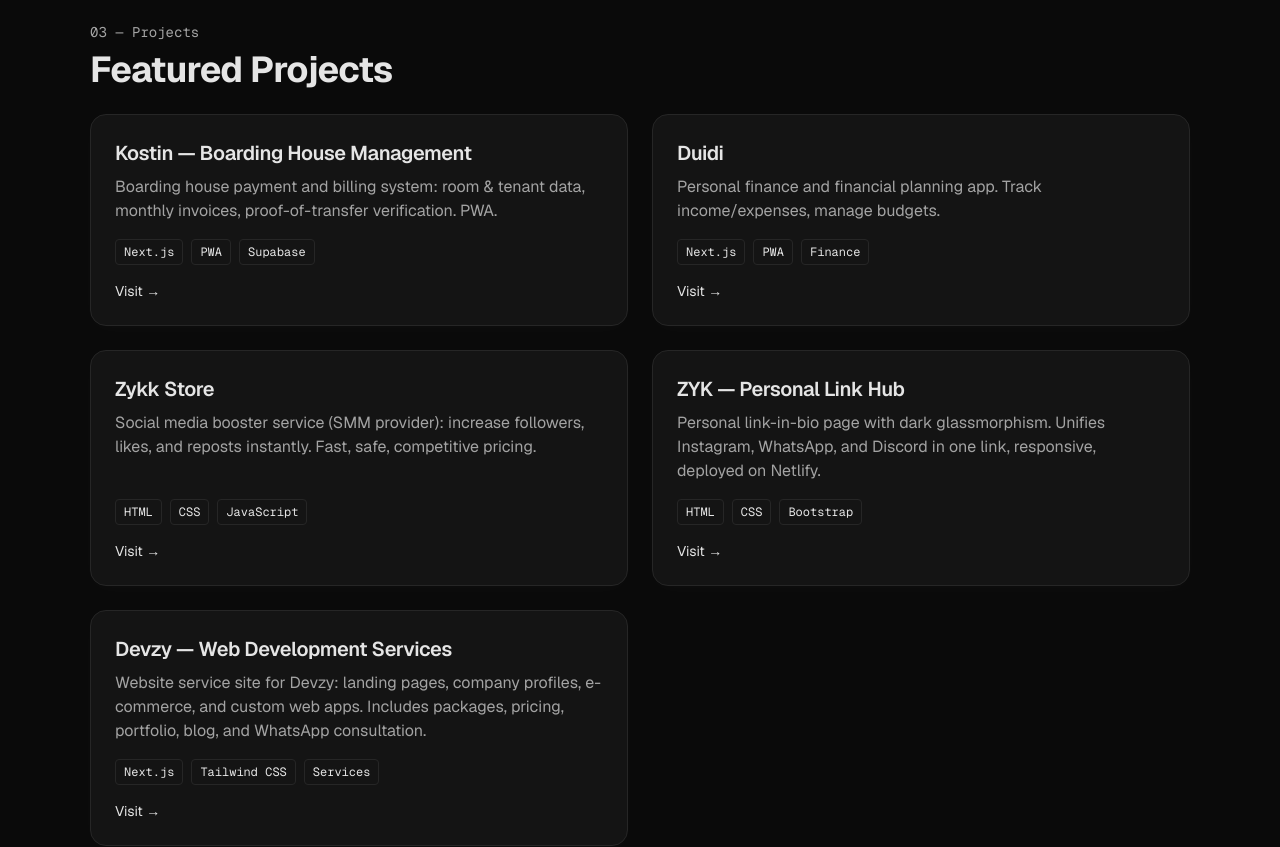
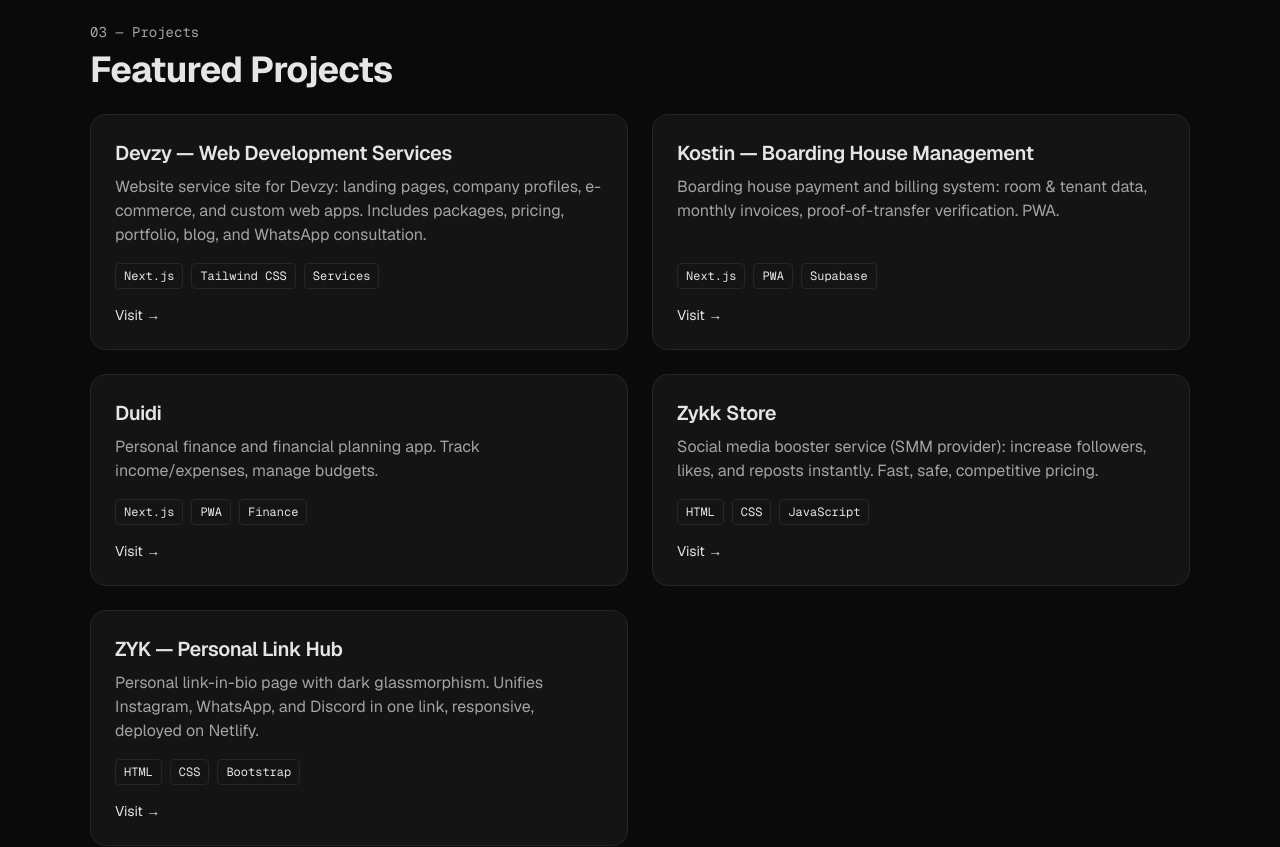
Before and after one commit to zyk-ishere/zyk-portofolio, a Next.js app: page / in a window 1280 px wide. Shown: the part 2140-2987 px from the top of the page. Built offline with nearby package versions, Linux system fonts and the light colour scheme.

Commit message:
chore: move Devzy project card to first position

```diff
--- a/src/app/page.tsx
+++ b/src/app/page.tsx
@@ -3,11 +3,11 @@ import { TypingText } from "@/components/typing-text";
 
 export default function Home() {
   const projects = [
+    { title: "Devzy — Web Development Services", desc: "Website service site for Devzy: landing pages, company profiles, e-commerce, and custom web apps. Includes packages, pricing, portfolio, blog, and WhatsApp consultation.", tags: ["Next.js", "Tailwind CSS", "Services"], link: "https://devzy.site" },
     { title: "Kostin — Boarding House Management", desc: "Boarding house payment and billing system: room & tenant data, monthly invoices, proof-of-transfer verification. PWA.", tags: ["Next.js", "PWA", "Supabase"], link: "https://www.konstin.my.id/" },
     { title: "Duidi", desc: "Personal finance and financial planning app. Track income/expenses, manage budgets.", tags: ["Next.js", "PWA", "Finance"], link: "https://www.duidi.web.id/" },
     { title: "Zykk Store", desc: "Social media booster service (SMM provider): increase followers, likes, and reposts instantly. Fast, safe, competitive pricing.", tags: ["HTML", "CSS", "JavaScript"], link: "https://zykk-store.netlify.app/" },
     { title: "ZYK — Personal Link Hub", desc: "Personal link-in-bio page with dark glassmorphism. Unifies Instagram, WhatsApp, and Discord in one link, responsive, deployed on Netlify.", tags: ["HTML", "CSS", "Bootstrap"], link: "https://zyks.netlify.app/" },
-    { title: "Devzy — Web Development Services", desc: "Website service site for Devzy: landing pages, company profiles, e-commerce, and custom web apps. Includes packages, pricing, portfolio, blog, and WhatsApp consultation.", tags: ["Next.js", "Tailwind CSS", "Services"], link: "https://devzy.site" },
   ];
   const skills = ["Full Stack Development", "React / Next.js", "Node.js", "TypeScript", "Ethical Hacking", "Web App Security", "Networking", "Linux (parrot os, debian 12)", "Supabase", "Tailwind CSS"];
 
```
